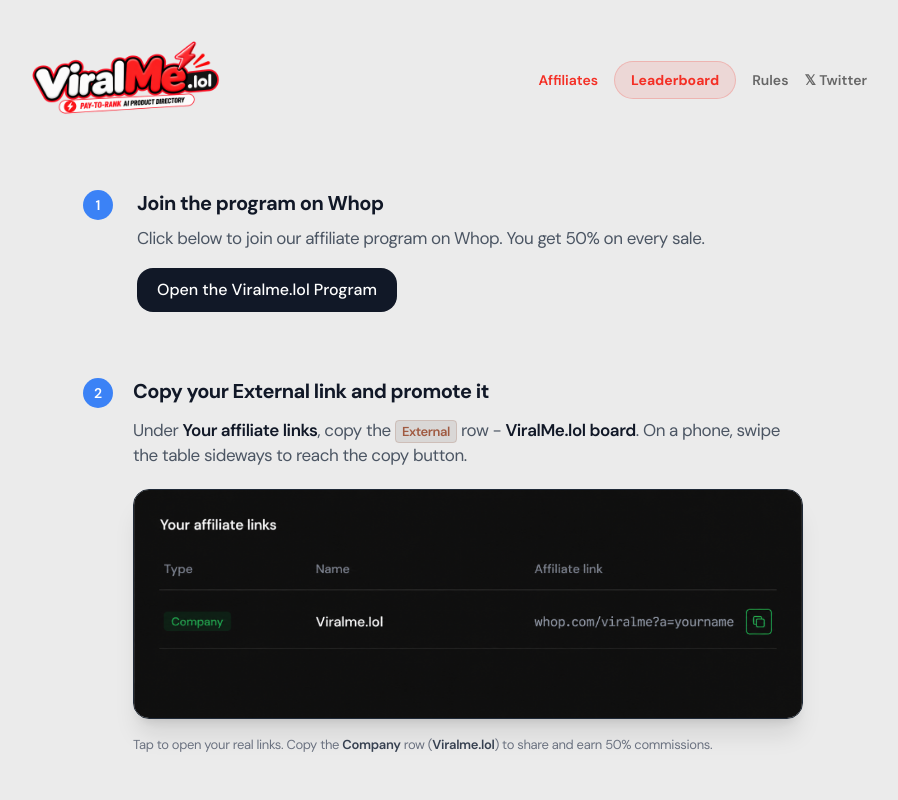
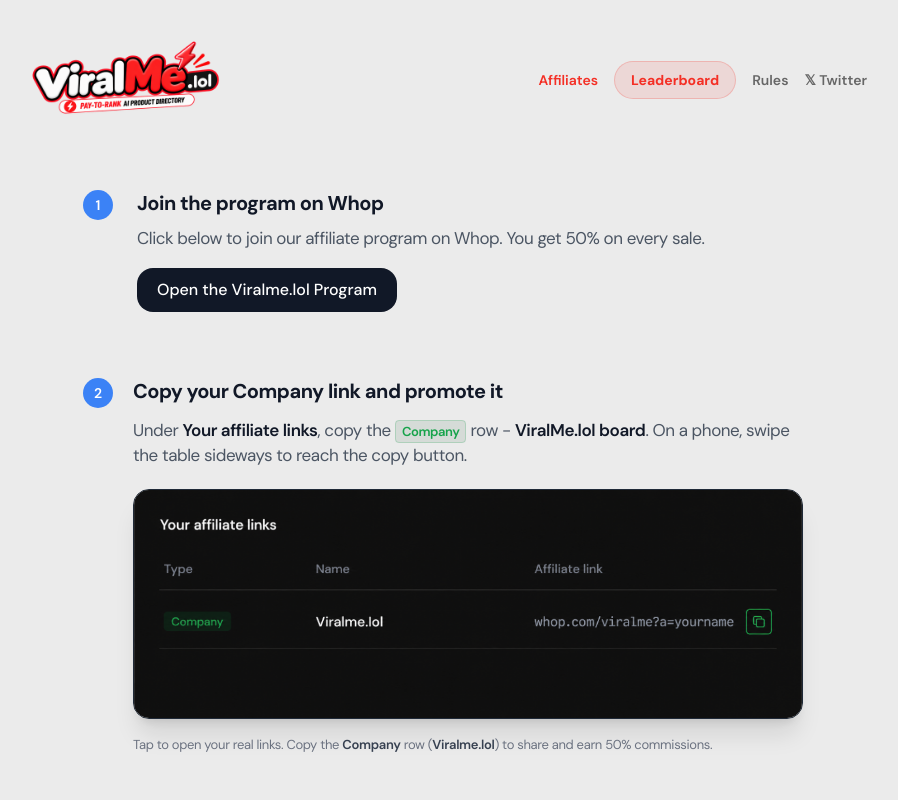
Before and after one commit to meettaqi/viralme.lol, a Next.js app: page /affiliates in a window 1280 px wide. Shown: the top 800 px of the page, without its empty margins (197-1095 px from the left). Built offline with nearby package versions, Linux system fonts and the light colour scheme.

Commit message:
update: change affiliate guide text to Company row

```diff
--- a/app/affiliates/page.tsx
+++ b/app/affiliates/page.tsx
@@ -65,9 +65,9 @@
             2
           </div>
           <div className="w-full">
-            <h2 className="text-[20px] font-bold text-[#111827] mb-3 tracking-tight">Copy your External link and promote it</h2>
+            <h2 className="text-[20px] font-bold text-[#111827] mb-3 tracking-tight">Copy your Company link and promote it</h2>
             <p className="text-[#4b5563] mb-5 text-[17px] tracking-tight">
-              Under <strong className="text-[#111827] font-semibold">Your affiliate links</strong>, copy the <span className="text-[#a05a41] bg-[#42261f] bg-opacity-10 px-1.5 py-0.5 rounded text-[13px] font-semibold border border-[#a05a41] border-opacity-20">External</span> row - <strong className="text-[#111827] font-semibold">ViralMe.lol board</strong>. On a phone, swipe the table sideways to reach the copy button.
+              Under <strong className="text-[#111827] font-semibold">Your affiliate links</strong>, copy the <span className="text-[#16a34a] bg-[#14532d]/10 px-1.5 py-0.5 rounded text-[13px] font-semibold border border-[#16a34a]/20">Company</span> row - <strong className="text-[#111827] font-semibold">ViralMe.lol board</strong>. On a phone, swipe the table sideways to reach the copy button.
             </p>
 
             {/* Real Whop Affiliate Image */}
```
